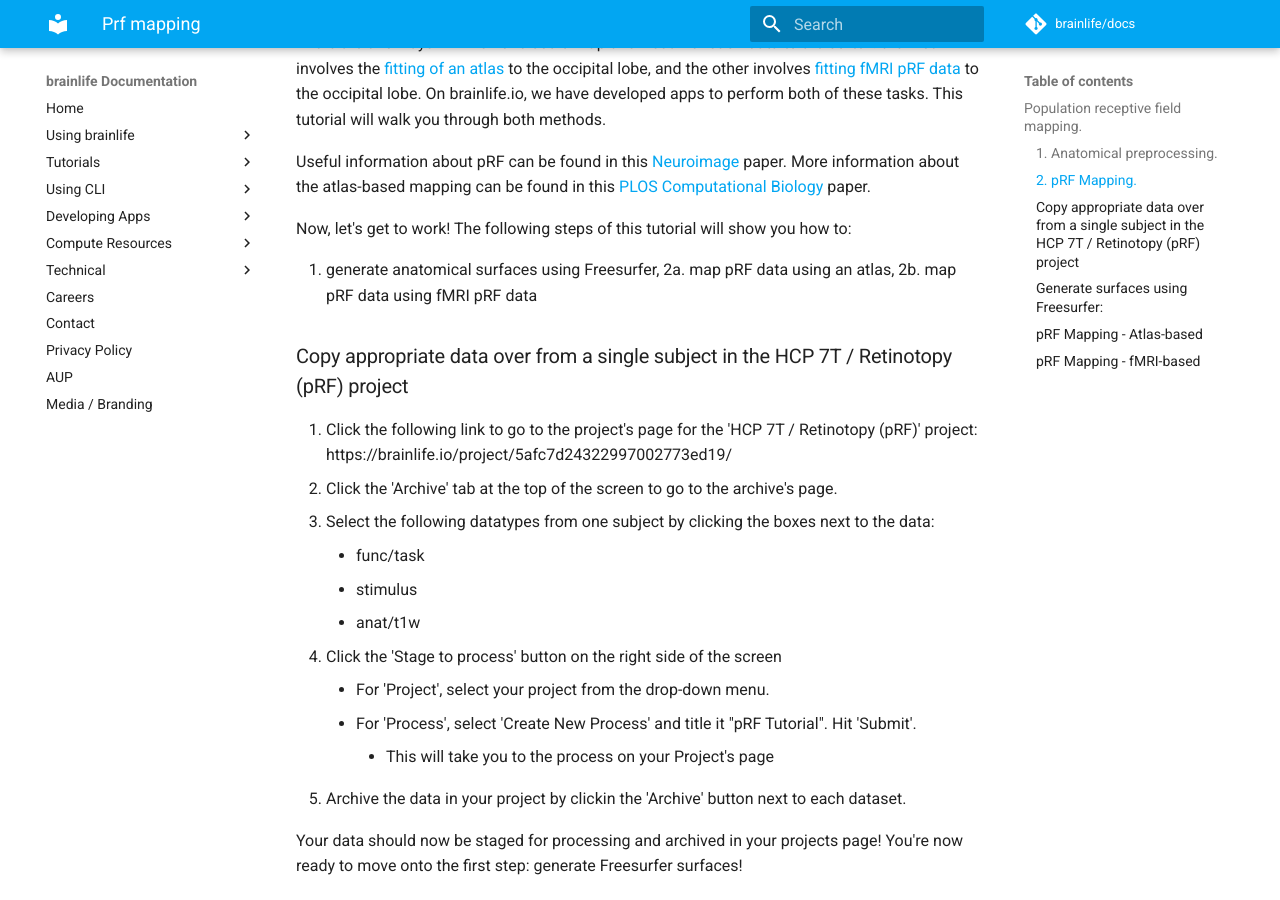
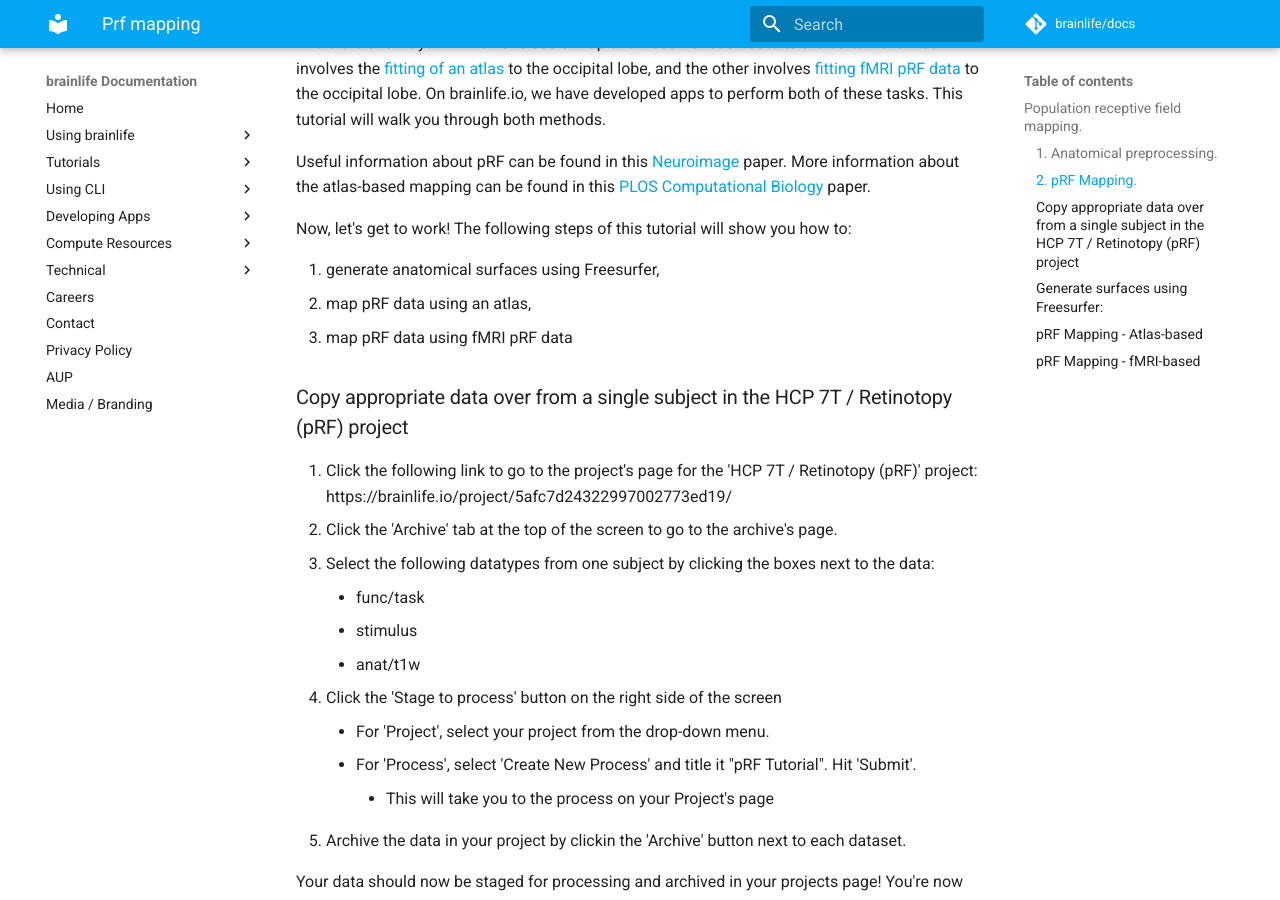
Before and after one commit to brainlife/docs, an MkDocs documentation site: the page built from docs/tutorial/prf-mapping.md, in a window 1280 px wide and 900 px high, scrolled down 1024 px. Built offline with MkDocs 1.6.1 and Material for MkDocs 9.7.7, drawn with Linux system fonts in a browser that asks for light colours; comment, search, counter and statistics services are not loaded.

```diff
--- a/docs/tutorial/prf-mapping.md
+++ b/docs/tutorial/prf-mapping.md
@@ -22,8 +22,8 @@ Useful information about pRF can be found in this [Neuroimage](https://pubmed.nc
 Now, let's get to work! The following steps of this tutorial will show you how to:
 
 1. generate anatomical surfaces using Freesurfer,
-2a. map pRF data using an atlas,
-2b. map pRF data using fMRI pRF data
+1. map pRF data using an atlas,
+1. map pRF data using fMRI pRF data
 
 ### Copy appropriate data over from a single subject in the HCP 7T / Retinotopy (pRF) project
 
```
